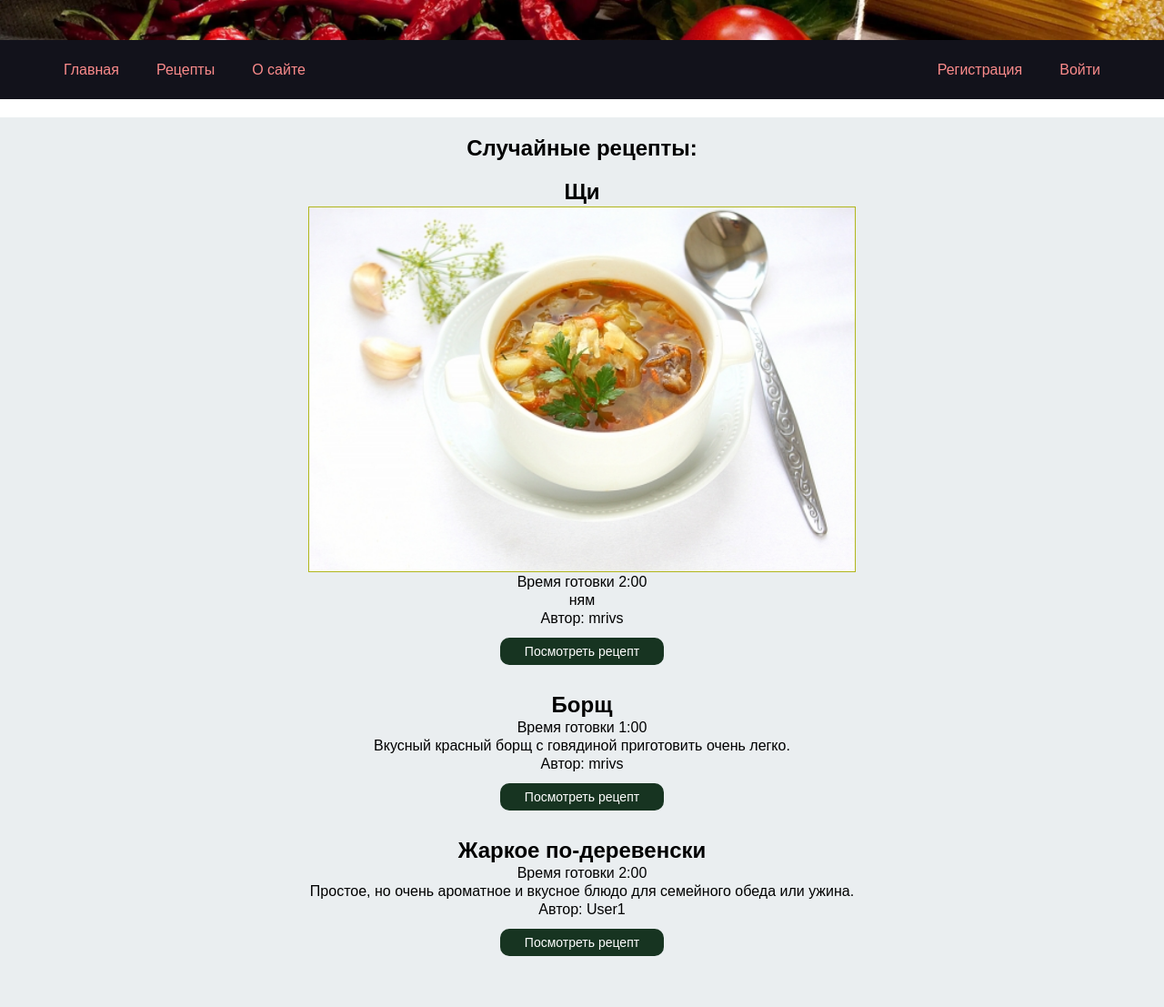
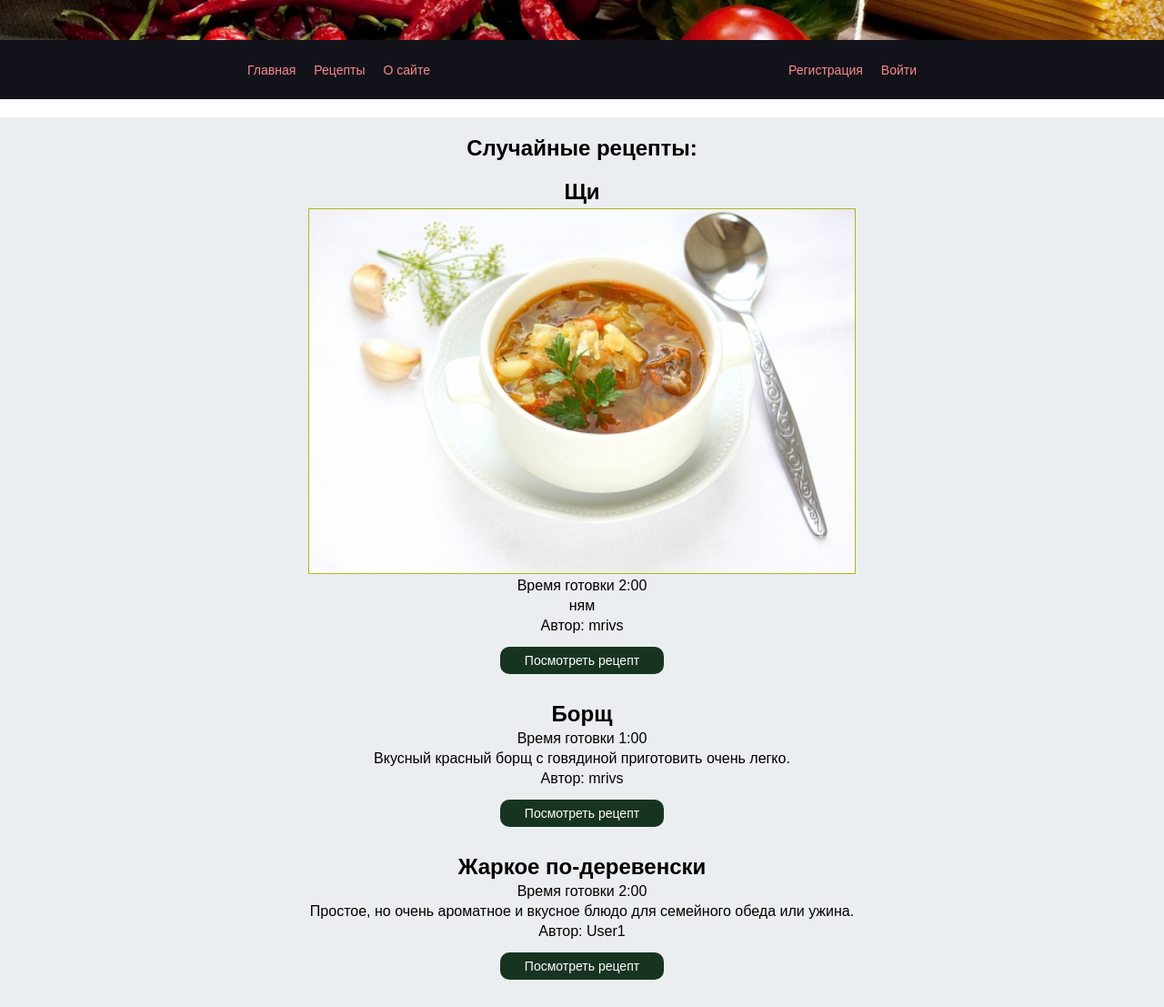
Before and after one commit to mrivs/Cook-Book, a Django app: page / in a window 1280 px wide. Shown: the whole page at 91% size. Before the commit the page ends 1051 px from the top, so only its background shows below. Run offline with Django 5.2, Linux system fonts and the light colour scheme; data comes from the database, SQL or seed files in the repository.

Commit message:
css media screen added

```diff
--- a/project_cookbook/static/css/styles.css
+++ b/project_cookbook/static/css/styles.css
@@ -220,3 +220,123 @@ input[type="text"], input[type="password"], textarea {
 
     height: 100%;
 }
+
+@media screen and (max-width: 1439px) {
+    .header-box {
+        width: 736px;
+        padding-left: 10px;
+        padding-right: 10px;
+    }
+    .header-box-left {
+        gap: 20px;
+
+    }
+    .header-box-right {
+        gap: 20px;
+
+    }
+    .header-main-list__text {
+
+        font-size: 14px;
+
+    }
+
+    .content-box {
+        margin-top: 20px;
+        margin-bottom: 20px;
+        width: 736px;
+    }
+
+    .recipe-short{
+        margin-top: 10px;
+        margin-bottom: 10px;
+        width: 736px;
+        display: flex;
+        flex-direction: column;
+        justify-content: space-between;
+        align-items: center;
+        gap: 4px;
+    }
+
+    .recipe-field{
+        width: 700px;
+    }
+
+}
+
+@media screen and (max-width: 767px) {
+
+    .intro-box__image {
+        width: 150%;
+
+    }
+
+    .header {
+        height: 100%;
+        margin-bottom: 10px;
+    }
+
+
+    .header-box {
+        flex-direction: column;
+        justify-content: center;
+        height: 100%;
+        width: 375px;
+        gap: 15px;
+        margin-top: 20px;
+        margin-bottom: 20px;
+    }
+    .header-box-left {
+        height: 100%;
+        flex-direction: column;
+        gap: 15px;
+
+    }
+    .header-box-right {
+        height: 100%;
+        flex-direction: column;
+        gap: 15px;
+
+    }
+    .header-main-list__text {
+
+        font-size: 18px;
+
+    }
+
+    .content-box {
+        margin-top: 20px;
+        margin-bottom: 20px;
+        width: 375px;
+    }
+
+
+
+    .recipe-short{
+        margin-top: 10px;
+        margin-bottom: 10px;
+        width: 375px;
+        display: flex;
+        flex-direction: column;
+        justify-content: space-between;
+        align-items: center;
+        gap: 4px;
+    }
+
+    .recipe-field{
+        width: 375px;
+    }
+
+    .main-image-container {
+        width: 300px;
+        height: 200px;
+        border: 1px solid rgb(177, 182, 27);
+        display: flex;
+        justify-content: center;
+        align-items: center;
+        border-radius: 48%;
+        overflow: hidden;
+
+    }
+
+}
```
